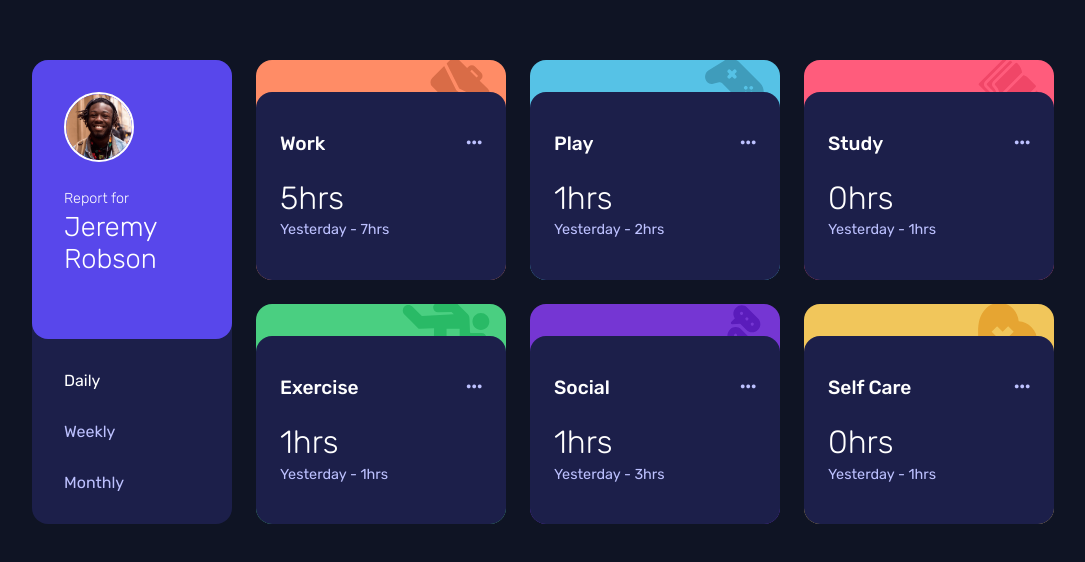
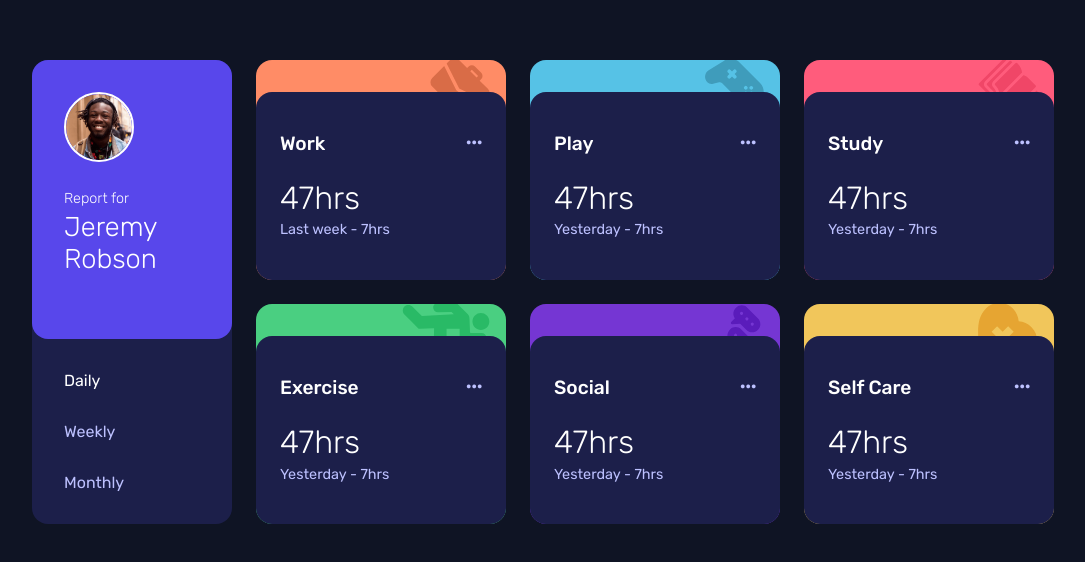
Before and after one commit to dev-lawrence/time-tracking-dashboard, a plain HTML site: page index.html in a window 1280 px wide. Shown: the part 108-670 px from the top of the page, without its empty margins (97-1182 px from the left). Drawn offline with Linux system fonts and the light colour scheme.

Commit message:
another commit

```diff
--- a/app.js
+++ b/app.js
@@ -64,8 +64,8 @@ buttons.forEach((button) => {
   });
 });
 
-const showActivity = () => {
-  buttons[0].click();
-};
+// const showActivity = () => {
+//   buttons[0].click();
+// };
 
-window.addEventListener('DOMContentLoaded', showActivity);
+// window.addEventListener('DOMContentLoaded', showActivity);
--- a/index.html
+++ b/index.html
@@ -43,7 +43,109 @@
         </div>
 
         <!-- Stats  -->
-        <div class="activity-report"></div>
+        <div class="activity-report">
+          <section class="activity work">
+            <div class="activity__bg">
+              <img src="./images/icon-work.svg" alt="" />
+            </div>
+
+            <div class="activity__content">
+              <div class="activity__info">
+                <span class="title">Work</span>
+                <button><i class="fa-solid fa-ellipsis"></i></button>
+              </div>
+              <div class="activity__timeframes">
+                <h2 class="current">47hrs</h2>
+                <p>Last week - <span class="previous">7hrs</span></p>
+              </div>
+            </div>
+          </section>
+
+          <section class="activity play">
+            <div class="activity__bg">
+              <img src="./images/icon-play.svg" alt="" />
+            </div>
+
+            <div class="activity__content">
+              <div class="activity__info">
+                <span class="title">Play</span>
+                <button><i class="fa-solid fa-ellipsis"></i></button>
+              </div>
+              <div class="activity__timeframes">
+                <h2 class="current">47hrs</h2>
+                <p>Yesterday - <span class="previous">7hrs</span></p>
+              </div>
+            </div>
+          </section>
+
+          <section class="activity study">
+            <div class="activity__bg">
+              <img src="./images/icon-study.svg" alt="" />
+            </div>
+
+            <div class="activity__content">
+              <div class="activity__info">
+                <span class="title">Study</span>
+                <button><i class="fa-solid fa-ellipsis"></i></button>
+              </div>
+              <div class="activity__timeframes">
+                <h2 class="current">47hrs</h2>
+                <p>Yesterday - <span class="previous">7hrs</span></p>
+              </div>
+            </div>
+          </section>
+
+          <section class="activity exercise">
+            <div class="activity__bg">
+              <img src="./images/icon-exercise.svg" alt="" />
+            </div>
+
+            <div class="activity__content">
+              <div class="activity__info">
+                <span class="title">Exercise</span>
+                <button><i class="fa-solid fa-ellipsis"></i></button>
+              </div>
+              <div class="activity__timeframes">
+                <h2 class="current">47hrs</h2>
+                <p>Yesterday - <span class="previous">7hrs</span></p>
+              </div>
+            </div>
+          </section>
+
+          <section class="activity social">
+            <div class="activity__bg">
+              <img src="./images/icon-social.svg" alt="" />
+            </div>
+
+            <div class="activity__content">
+              <div class="activity__info">
+                <span class="title">Social</span>
+                <button><i class="fa-solid fa-ellipsis"></i></button>
+              </div>
+              <div class="activity__timeframes">
+                <h2 class="current">47hrs</h2>
+                <p>Yesterday - <span class="previous">7hrs</span></p>
+              </div>
+            </div>
+          </section>
+
+          <section class="activity self-care">
+            <div class="activity__bg">
+              <img src="./images/icon-self-care.svg" alt="" />
+            </div>
+
+            <div class="activity__content">
+              <div class="activity__info">
+                <span class="title">Self Care</span>
+                <button><i class="fa-solid fa-ellipsis"></i></button>
+              </div>
+              <div class="activity__timeframes">
+                <h2 class="current">47hrs</h2>
+                <p>Yesterday - <span class="previous">7hrs</span></p>
+              </div>
+            </div>
+          </section>
+        </div>
       </div>
     </div>
 
```
